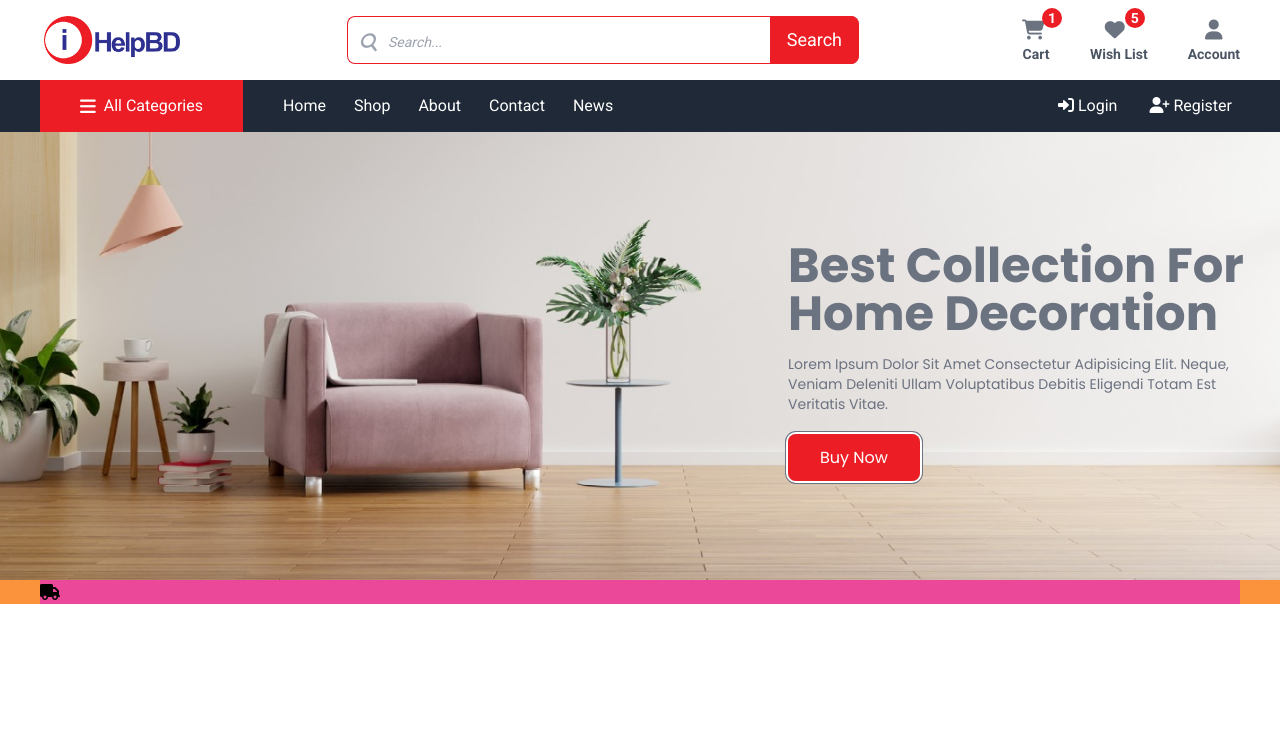
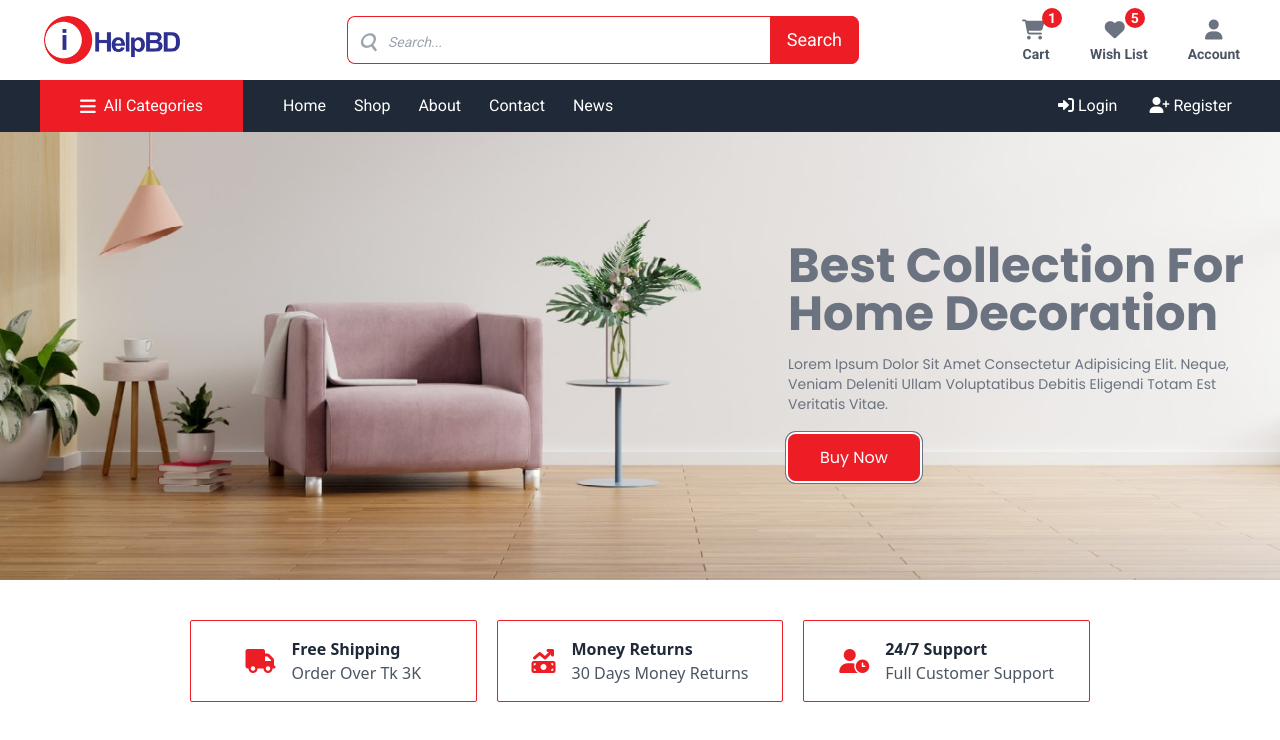
Before and after one commit to mistersakil/tailwind-css-ecommerce-design, a website: page index.html in a window 1280 px wide. Drawn offline with Linux system fonts and the light colour scheme.

Commit message:
features section design done

```diff
--- a/index.html
+++ b/index.html
@@ -232,14 +232,54 @@
       <!-- /#bannerContent -->
     </section>
     <!--### end: banner  ###-->
+
     <!--### feature  ###-->
-    <section id="featureSection" class="w-full bg-orange-400">
-      <main id="featureContainer" class="bg-pink-500 container mx-auto">
+    <section
+      id="featureSection"
+      class="md:container mx-auto py-10 sm:px-2 md:px-0 bg-orange-0"
+    >
+      <main
+        id="featureContainer"
+        class="sm:w-full md:w-11/12 lg:w-9/12 mx-auto grid md:grid-cols-3 xs:grid-cols-1 gap-5 justify-center"
+      >
+        <div
+          class="flex justify-center items-center gap-x-4 border border-brandColor rounded-sm capitalize py-4 group"
+        >
+          <i
+            class="fa-solid fa-truck text-2xl text-brandColor group-hover:text-gray-700 transition duration-700 group-hover:scale-125 transform"
+          ></i>
+          <div>
+            <h2 class="font-semibold text-gray-800">free shipping</h2>
+            <h3 class="text-gray-600">order over tk 3K</h3>
+          </div>
+        </div>
         <!-- single feature  -->
-        <div>
-          <i class="fa-solid fa-truck"></i>
+        <div
+          class="flex justify-center items-center gap-x-4 border border-brandColor rounded-sm capitalize py-4 group"
+        >
+          <i
+            class="fa-solid fa-money-bill-trend-up text-2xl text-brandColor group-hover:text-gray-700 transition duration-700 group-hover:scale-125 transform"
+          ></i>
+          <div>
+            <h2 class="font-semibold text-gray-800">money returns</h2>
+            <h3 class="text-gray-600">30 days money returns</h3>
+          </div>
         </div>
+        <!-- single feature  -->
+        <div
+          class="flex justify-center items-center gap-x-4 border border-brandColor rounded-sm capitalize py-4 group"
+        >
+          <i
+            class="fa-solid fa-user-clock text-2xl text-brandColor group-hover:text-gray-700 transition duration-700 group-hover:scale-125 transform"
+          ></i>
+          <div>
+            <h2 class="font-semibold text-gray-800">24/7 support</h2>
+            <h3 class="text-gray-600">full customer support</h3>
+          </div>
+        </div>
+        <!-- single feature  -->
       </main>
+      <!-- /#featureContainer -->
     </section>
     <!--### end: feature  ###-->
   </body>
```
Also changed, not shown: dist/style.css.
